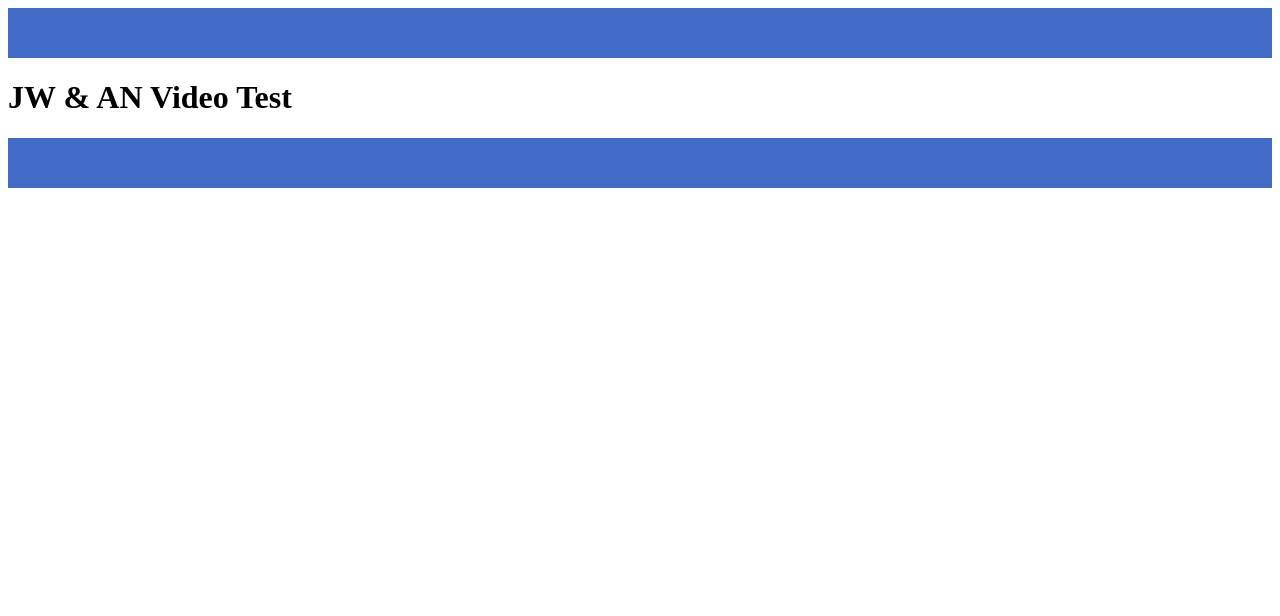
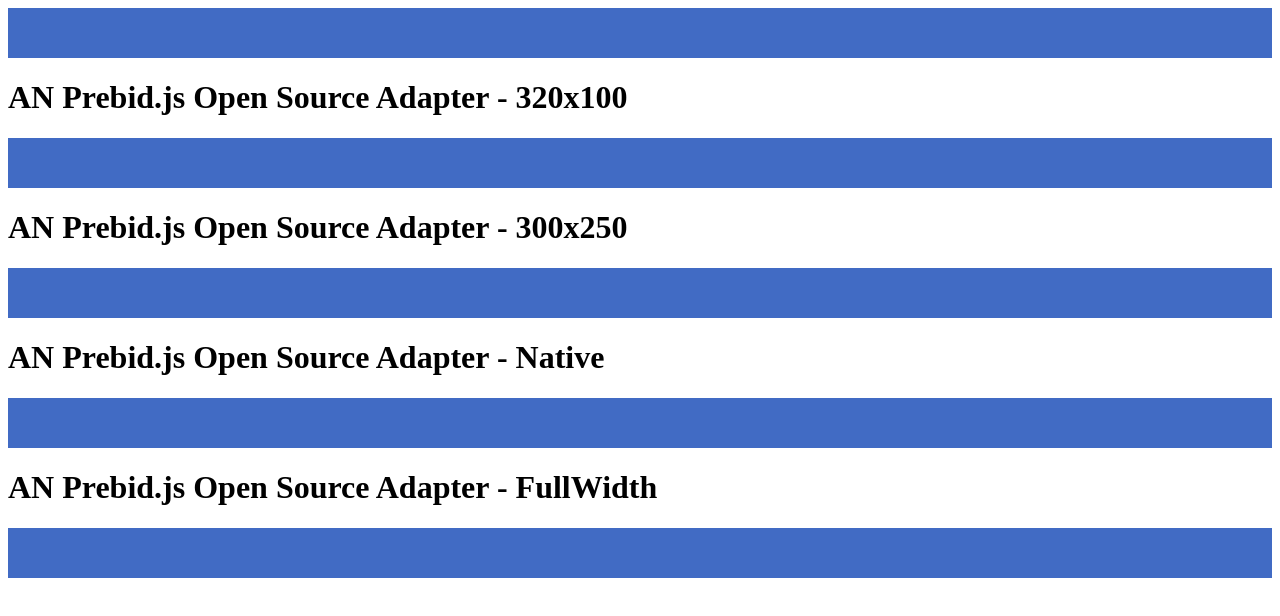
Before and after one commit to jfb716/website-blackholejohn, a plain HTML site: page index.html in a window 1280 px wide. Drawn offline with Linux system fonts and the light colour scheme.

Commit message:
updating for AN Open Source Adapter tests

```diff
--- a/index.html
+++ b/index.html
@@ -14,11 +14,19 @@
 
       <div class="blueBar"></div>
 
-       <h1>JW & AN Video Test</h1>
+       <h1>AN Prebid.js Open Source Adapter - 320x100</h1>
 
-       <div class="player">
+       <div class="blueBar"></div>
 
-       </div>
+       <h1>AN Prebid.js Open Source Adapter - 300x250</h1>
+
+       <div class="blueBar"></div>
+
+       <h1>AN Prebid.js Open Source Adapter - Native</h1>
+
+       <div class="blueBar"></div>
+
+       <h1>AN Prebid.js Open Source Adapter - FullWidth</h1>
 
       <div class="blueBar"></div>
 
```
